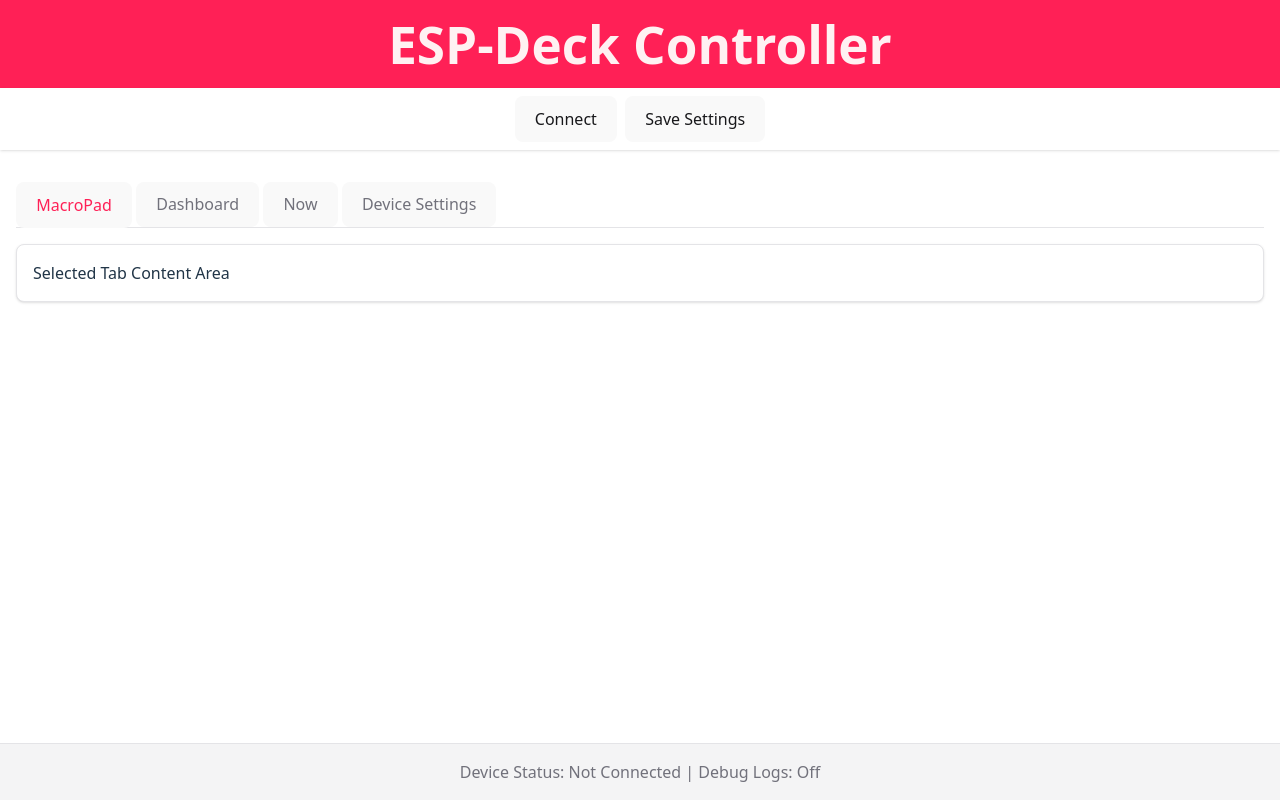
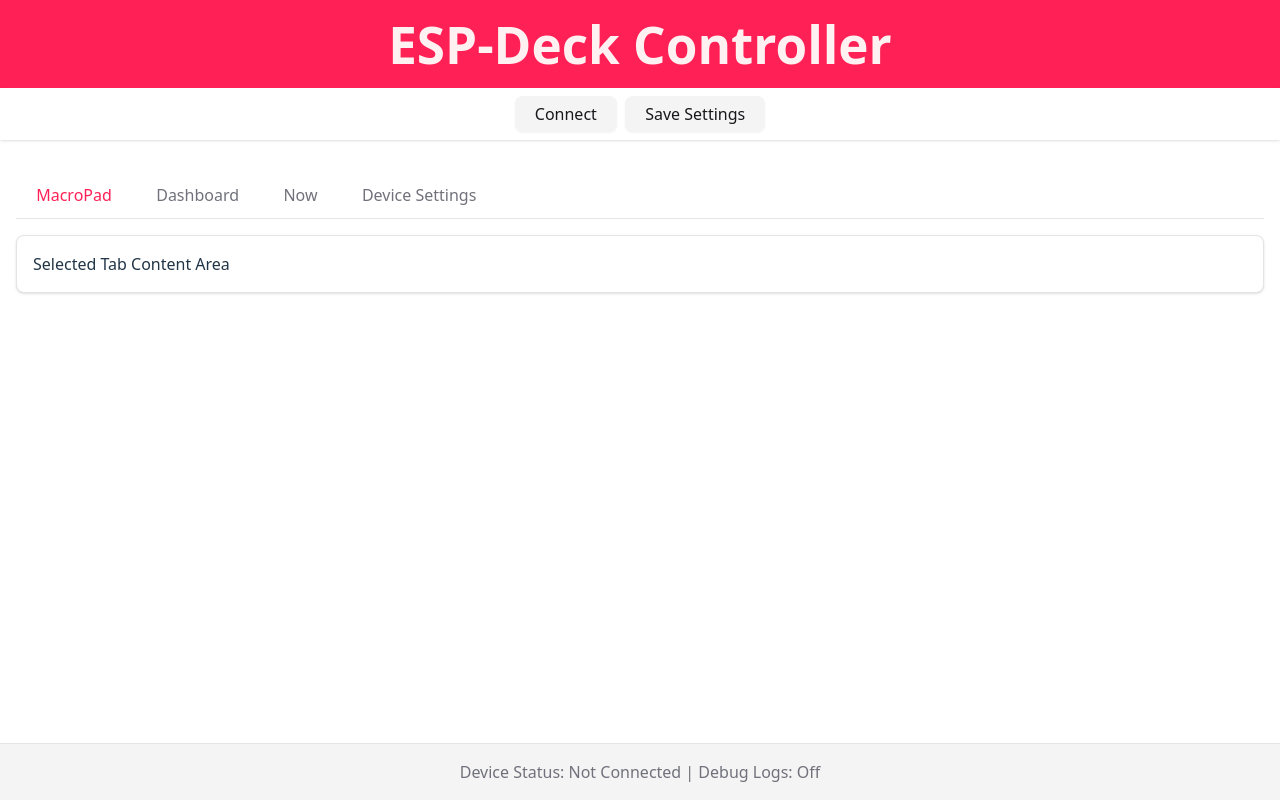
Before and after one commit to shantanugoel/esp-deck, a Vue app in the folder webapp/: page / in a window 1280 px wide. Built offline with nearby package versions, Linux system fonts and the light colour scheme.

Commit message:
Phase 1 WIP: Fix color overrides

```diff
--- a/webapp/src/layouts/DefaultLayout.vue
+++ b/webapp/src/layouts/DefaultLayout.vue
@@ -3,8 +3,8 @@
     <TopBar />
     <!-- Action Buttons Row - Centered below TopBar -->
     <div class="w-full flex flex-wrap gap-2 justify-center py-2 bg-background shadow-sm">
-      <button class="px-3 py-1 bg-secondary text-secondary-foreground rounded hover:bg-secondary/80">Connect</button>
-      <button class="px-3 py-1 bg-secondary text-secondary-foreground rounded hover:bg-secondary/80">Save Settings</button>
+      <Button class="px-3 py-1 bg-secondary text-secondary-foreground rounded hover:bg-secondary/80">Connect</Button>
+      <Button class="px-3 py-1 bg-secondary text-secondary-foreground rounded hover:bg-secondary/80">Save Settings</Button>
       <!-- Other buttons will be added here in Phase 2 -->
     </div>
 
@@ -24,6 +24,7 @@
 import TopBar from '@/components/core/TopBar.vue'
 import BottomBar from '@/components/core/BottomBar.vue'
 import TabNavigation from '@/components/core/TabNavigation.vue'
+import { Button } from '@/components/ui/button'
 </script>
 
 <style scoped>
--- a/webapp/src/style.css
+++ b/webapp/src/style.css
@@ -72,7 +72,6 @@
   --sidebar-ring: oklch(0.645 0.246 16.439);
 }
 
-
 a {
   font-weight: 500;
   color: #646cff;
@@ -85,8 +84,6 @@ a:hover {
 
 body {
   margin: 0;
-  display: flex;
-  place-items: center;
   min-width: 320px;
   min-height: 100vh;
 }
@@ -103,7 +100,6 @@ button {
   font-size: 1em;
   font-weight: 500;
   font-family: inherit;
-  background-color: #1a1a1a;
   cursor: pointer;
   transition: border-color 0.25s;
 }
@@ -121,12 +117,7 @@ button:focus-visible {
   padding: 2em;
 }
 
-#app {
-  /* max-width: 1280px;
-  margin: 0 auto;
-  padding: 2rem;
-  text-align: center; */
-}
+#app {}
 
 @media (prefers-color-scheme: light) {
   :root {
@@ -138,9 +129,7 @@ button:focus-visible {
     color: #747bff;
   }
 
-  button {
-    background-color: #f9f9f9;
-  }
+  button {}
 }
 
 @theme inline {
```
